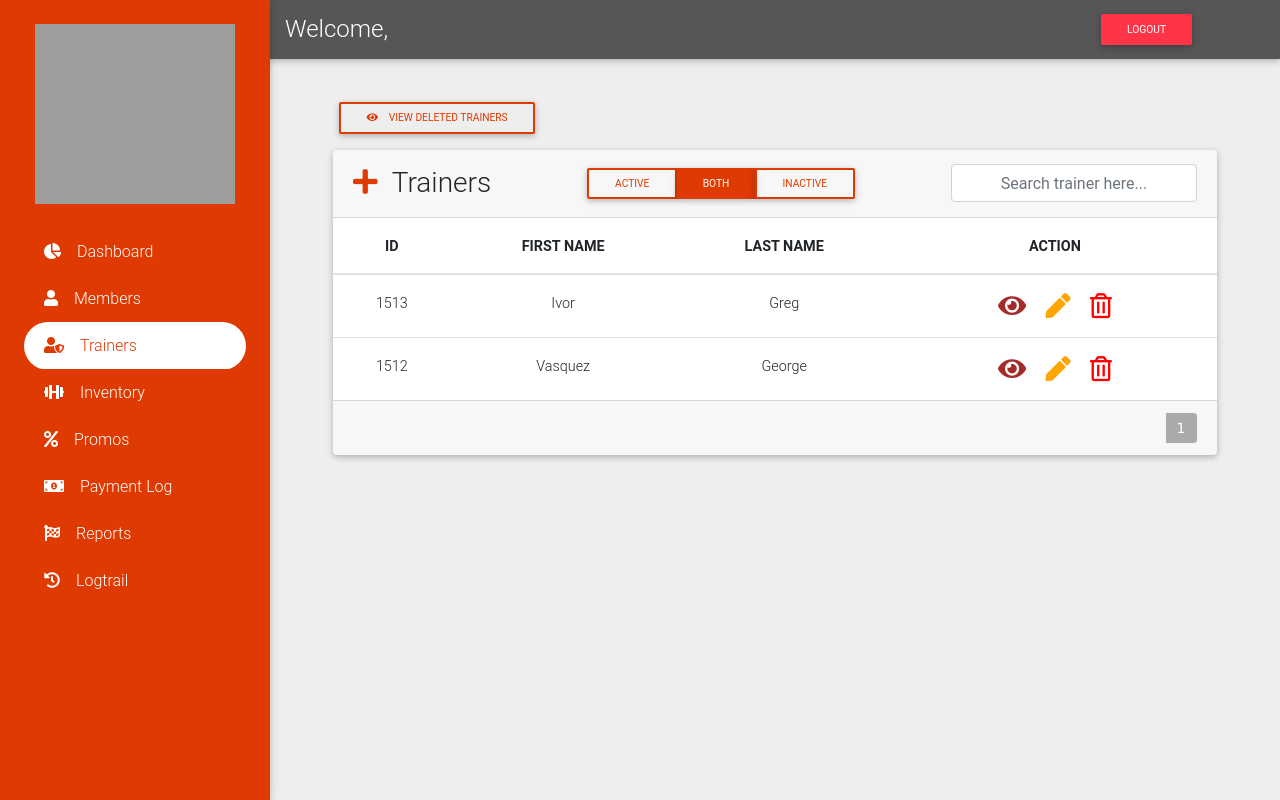
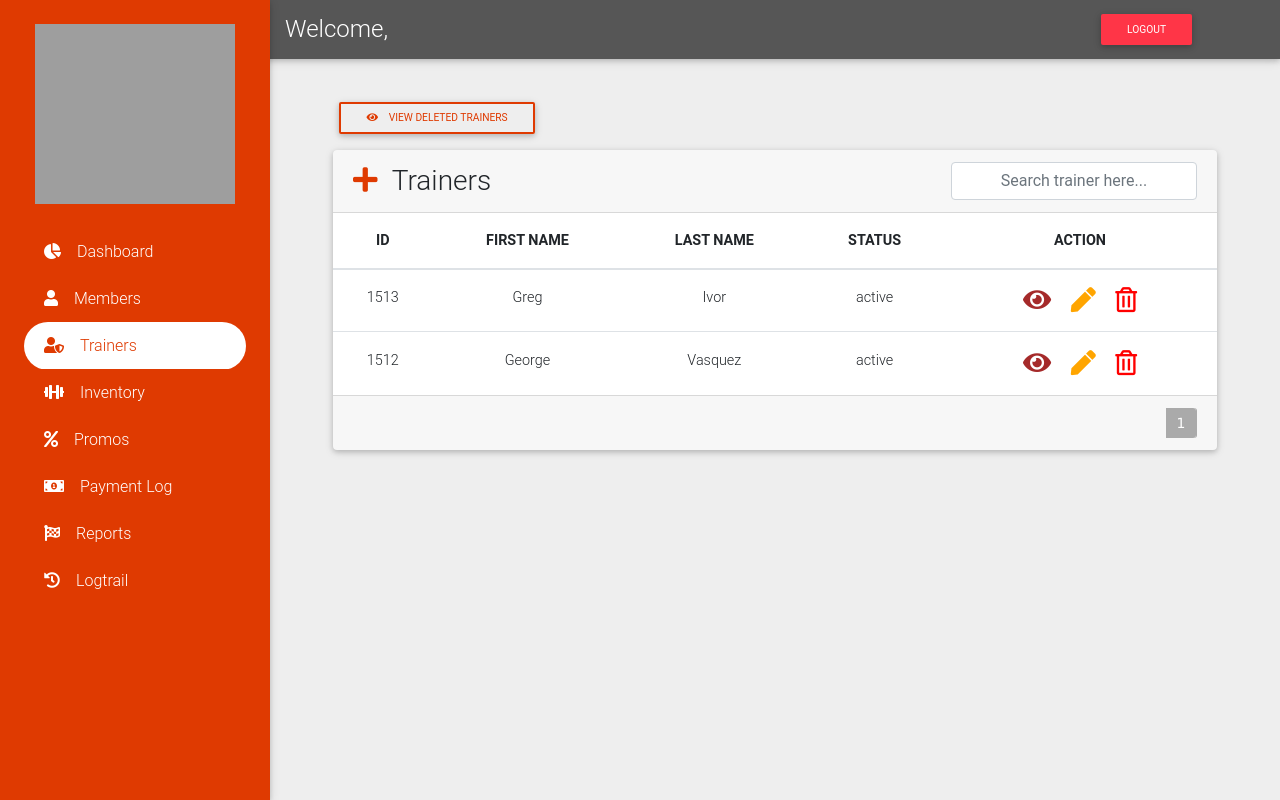
Before and after one commit to weinnandhasanion/capstone, a PHP site: page /TRAINER/trainers.php in a window 1280 px wide. Run offline with PHP 8.4, Linux system fonts and the light colour scheme; a user stored in the database is signed in; data comes from the database, SQL or seed files in the repository; data that the repository does not hold is empty; some libraries are stand-ins or nearby versions; some web fonts are replaced; grey boxes are pictures that could not be loaded.

Commit message:
trainer status

```diff
--- a/TRAINER/trainers.php
+++ b/TRAINER/trainers.php
@@ -234,11 +234,7 @@
                 <i data-toggle="modal" data-target="#add" id="add-new-member-btn" class="fas fa-plus mr-2"></i></span>
               Trainers
             </h3>
-            <div class="btn-group" role="group" aria-label="Basic example">
-              <button type="button" id="sort-active" class="btn btn-sm btn-outline-orange">ACTIVE</button>
-              <button type="button" id="sort-both" class="btn btn-sm btn-orange">Both</button>
-              <button type="button" id="sort-inactive" class="btn btn-sm btn-outline-orange">INACTIVE</button>
-            </div>
+
             <div>
               <div class="d-flex justify-content-center">
                 <input type="text" placeholder="Search trainer here..." class="form-control" id="search-trainer">
@@ -252,6 +248,7 @@
                   <th>ID</th>
                   <th>First name</th>
                   <th>Last name</th>
+                  <th>Status</th>
                   <th>Action</th>
                 </tr>
               </thead>
@@ -618,8 +615,9 @@
           data.forEach(row => {
             let html = `<tr>
                 <td>${row.trainer_id}</td>
+                <td>${row.first_name}</td>
                 <td>${row.last_name}</td>
-                <td>${row.first_name}</td>
+                <td>${row.trainer_status}</td>
                 <td>
                   <span data-toggle="tooltip" data-placement="top" title="Update ${row.last_name}">
                   <i style="cursor: pointer; color:brown; font-size: 25px;"data-toggle="modal" data-target="#view"
```
